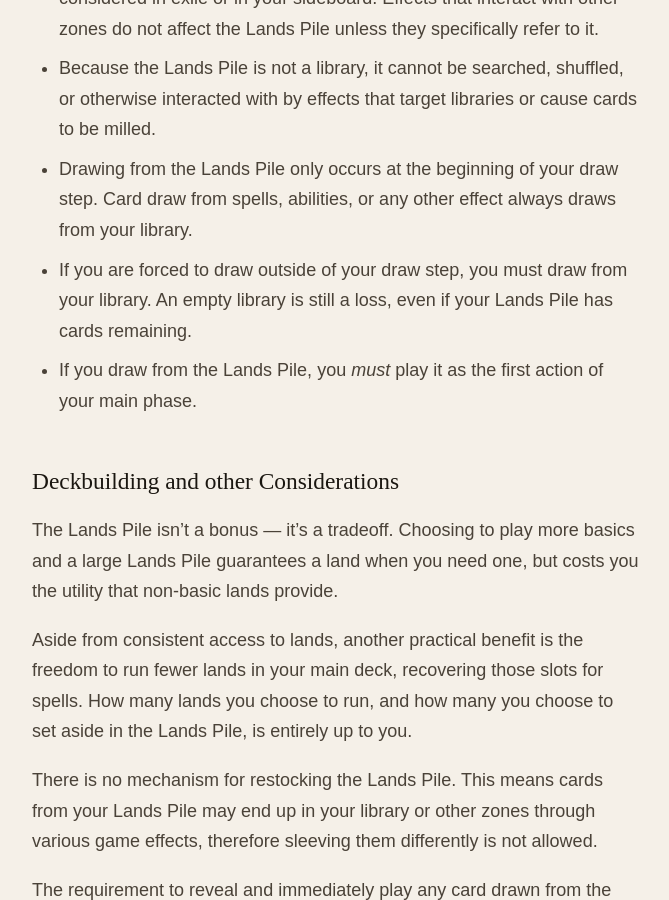
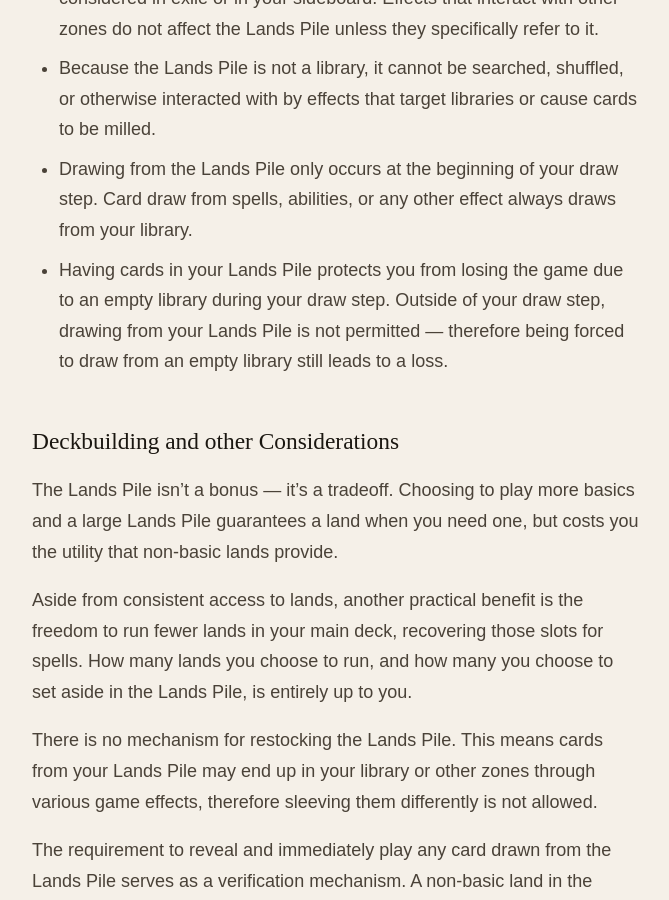
Before and after one commit to murtaugh/MTG-Lands-Pile, a Jekyll site: the page built from index.md, in a window 1280 px wide and 900 px high, scrolled down 1700 px. Shown: the whole window, without its empty margins (304-973 px from the left). Built offline with Jekyll 4.4.1, drawn with Linux system fonts in a browser that asks for light colours; some web fonts are replaced.

Commit message:
update draw language

```diff
--- a/index.md
+++ b/index.md
@@ -38,8 +38,7 @@ Each player begins the game with an emblem with the following ability:
 - The Lands Pile is a separate zone; it is not part of your library, nor is it considered in exile or in your sideboard. Effects that interact with other zones do not affect the Lands Pile unless they specifically refer to it.
 - Because the Lands Pile is not a library, it cannot be searched, shuffled, or otherwise interacted with by effects that target libraries or cause cards to be milled.
 - Drawing from the Lands Pile only occurs at the beginning of your draw step. Card draw from spells, abilities, or any other effect always draws from your library.
-- If you are forced to draw outside of your draw step, you must draw from your library. An empty library is still a loss, even if your Lands Pile has cards remaining.
-- If you draw from the Lands Pile, you *must* play it as the first action of your main phase.
+- Having cards in your Lands Pile protects you from losing the game due to an empty library during your draw step. Outside of your draw step, drawing from your Lands Pile is not permitted — therefore being forced to draw from an empty library still leads to a loss.
 
 ---
 
```
